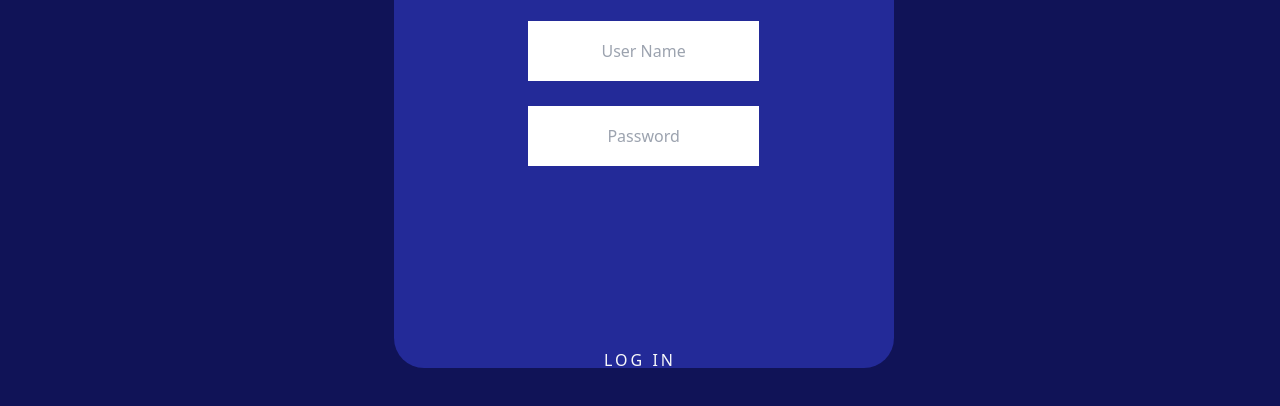
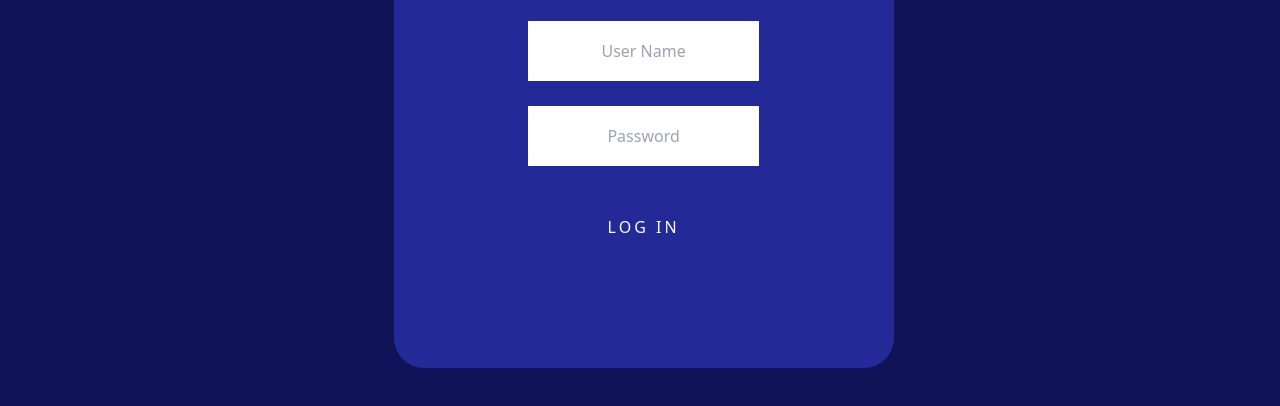
Before and after one commit to Marcokorcak/Midterm-Project, a React (Vite) app: page /logIn in a window 1280 px wide. Shown: the part 242-648 px from the top of the page. Built offline with nearby package versions, Linux system fonts and the light colour scheme.

Commit message:
fixed button

```diff
--- a/src/Pages/logIn.jsx
+++ b/src/Pages/logIn.jsx
@@ -16,15 +16,17 @@ const Login = () => {
 
                 <input className="b" name="password" placeholder="Password" />
 
+                <div class="fill-button">
+          <button class="btn">
+            <p className="text-light font-weight-bold">Log In</p>
+          </button>
+        </div>
+
             </div>
           </div>
 
 
-        <div class="fill-button">
-          <button class="btn">
-            <p className="text-light font-weight-bold">Log In</p>
-          </button>
-        </div>
+
       </div>
     </Container>
   );
--- a/src/index.css
+++ b/src/index.css
@@ -240,13 +240,12 @@ h1.a {
   margin-bottom: -5%;
 }
 
-
 .fill-button {
   display: flex;
   align-items: center;
   justify-content: center;
   margin-left: 50%;
-  margin-bottom: 90%;
+  margin-bottom: 30%;
   transform: translate(-50%, -50%);
 }
 
@@ -271,6 +270,7 @@ h1.a {
   -moz-transition: all 1s;
   transition: all 1s;
   margin: auto;
+  margin-top: 55%;
 }
 .btn {
   border: 3px solid red;
```
